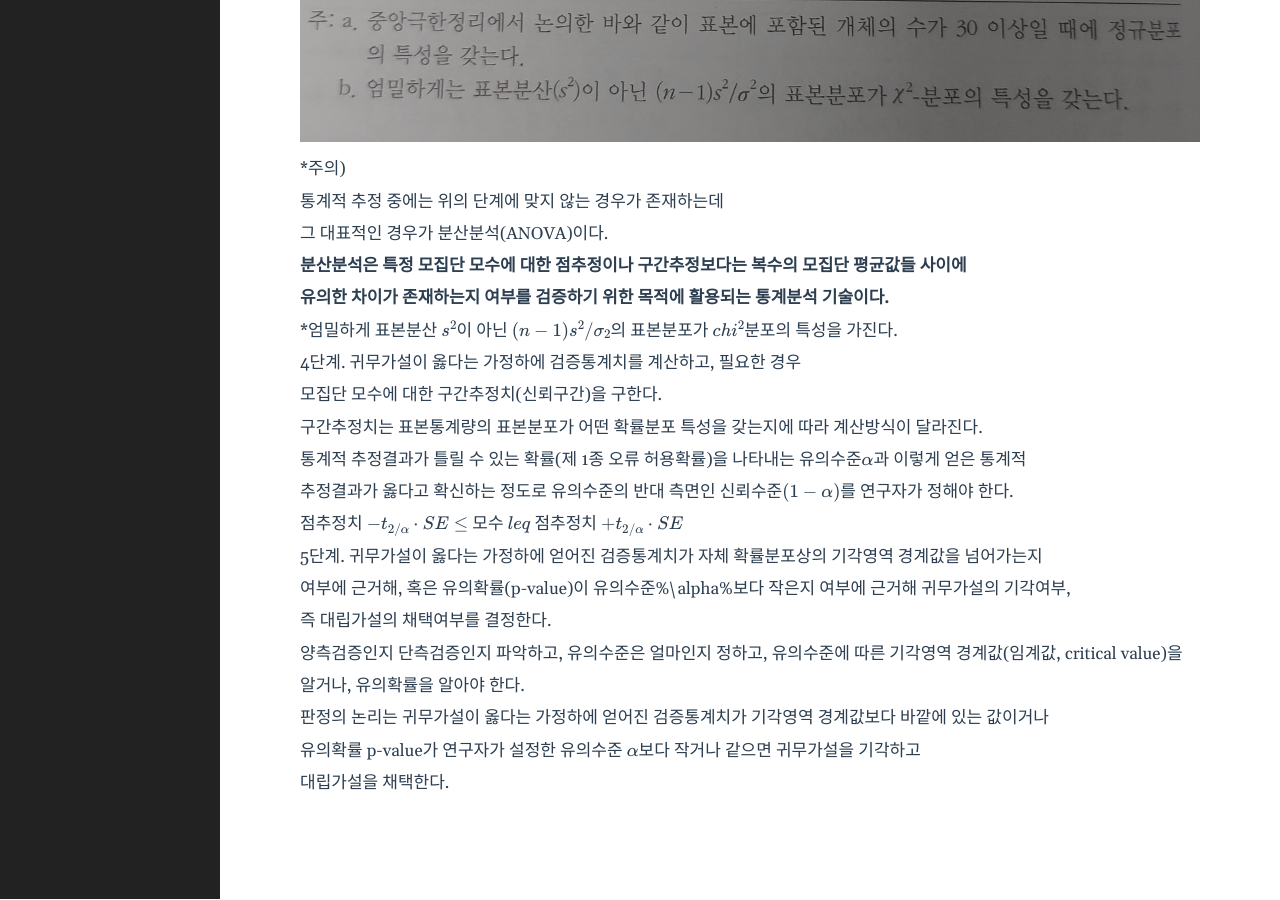
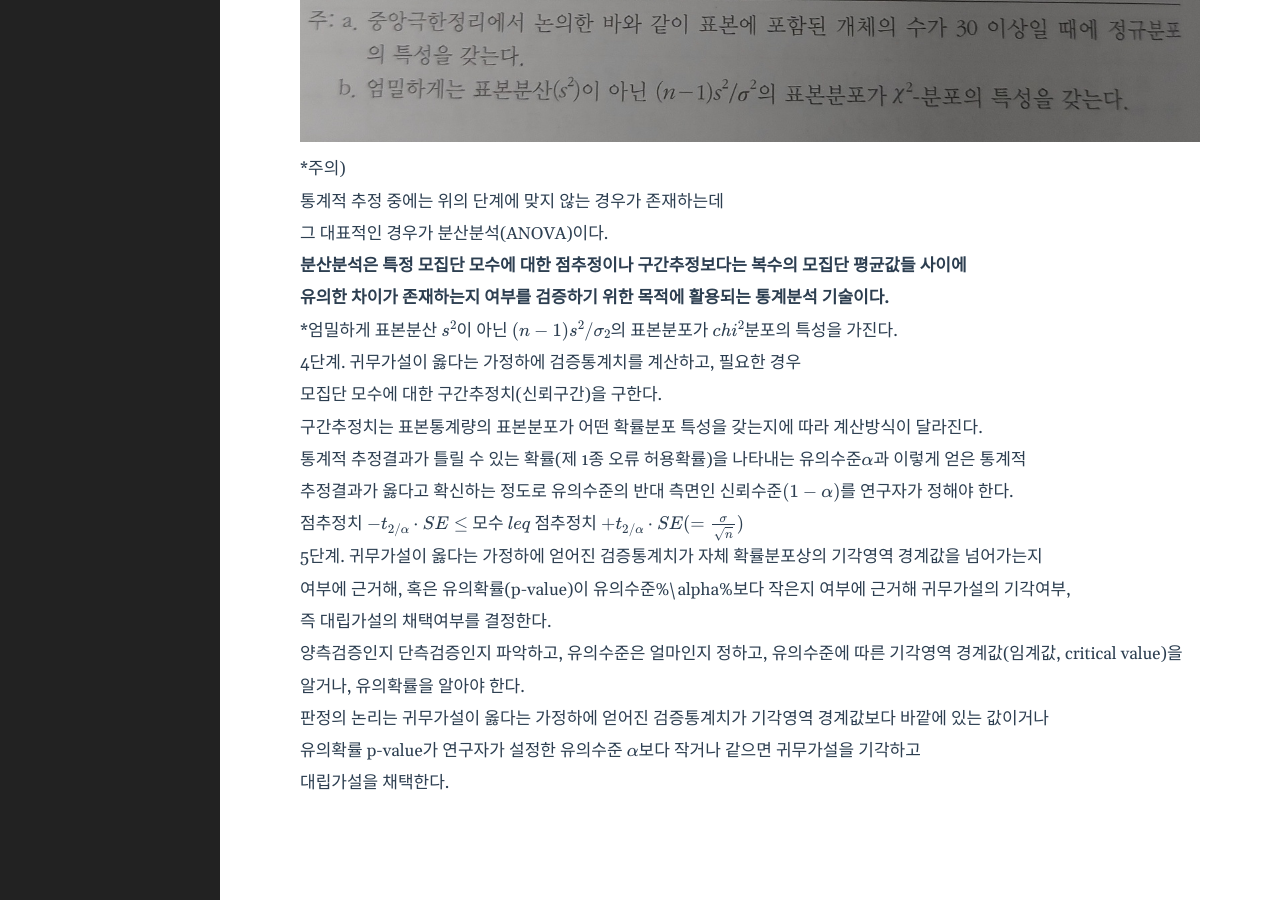
Before and after one commit to shina1221/shina1221.github.io, a Jekyll site: the page built from _posts/도서/비전공자를 위한 통계방법론/2023-08-18-12.통계적 추정 정리.markdown, in a window 1280 px wide and 900 px high, scrolled down 1532 px. Built offline with Jekyll 4.4.1, drawn with Linux system fonts in a browser that asks for light colours; formulas are drawn with MathJax 3.

Commit message:
Update 2023-08-18-12.통계적 추정 정리.markdown

```diff
--- a/_posts/도서/비전공자를 위한 통계방법론/2023-08-18-12.통계적 추정 정리.markdown
+++ b/_posts/도서/비전공자를 위한 통계방법론/2023-08-18-12.통계적 추정 정리.markdown
@@ -37,7 +37,7 @@ ex) IQ는 초등학생들의 학업성취도와 유의한 수준의 관계를
 통계적 추정결과가 틀릴 수 있는 확률(제 1종 오류 허용확률)을 나타내는 유의수준$\alpha$과 이렇게 얻은 통계적
 추정결과가 옳다고 확신하는 정도로 유의수준의 반대 측면인 신뢰수준$(1-\alpha)$를 연구자가 정해야 한다.
 
-점추정치 $-t_{2/\alpha} \cdot SE \leq$ 모수 $leq$ 점추정치 $+t_{2/\alpha} \cdot SE$
+점추정치 $-t_{2/\alpha} \cdot SE \leq$ 모수 $leq$ 점추정치 $+t_{2/\alpha} \cdot SE(=\frac{\sigma}{\sqrt{n}})$
 
 5단계. 귀무가설이 옳다는 가정하에 얻어진 검증통계치가 자체 확률분포상의 기각영역 경계값을 넘어가는지
 여부에 근거해, 혹은 유의확률(p-value)이 유의수준%\alpha%보다 작은지 여부에 근거해 귀무가설의 기각여부,
```
